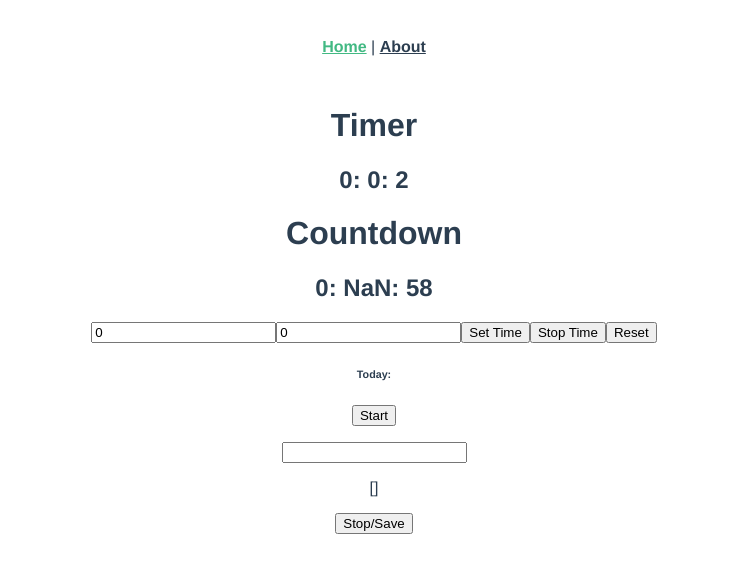
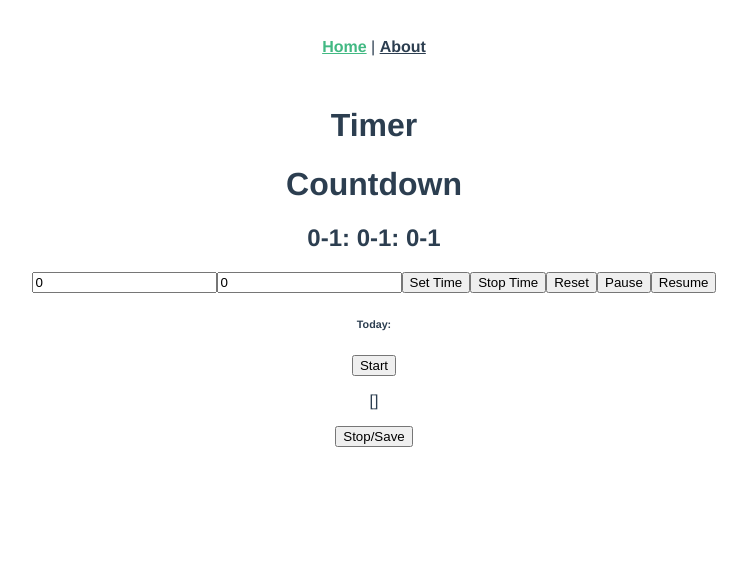
Before and after one commit to zenonn37/time, a Vue app: page / in a window 1280 px wide. Both pictures are taken after a click on the button "Start". Shown: the top 572 px of the page, without its empty margins (266-1013 px from the left). Built offline with nearby package versions, Linux system fonts and the light colour scheme.

Commit message:
fixed count timer

```diff
--- a/package.json
+++ b/package.json
@@ -12,6 +12,7 @@
     "chart.js": "^2.9.2",
     "core-js": "^3.3.2",
     "moment": "^2.24.0",
+    "numeral": "^2.0.6",
     "vue": "^2.6.10",
     "vue-chartjs": "^3.5.0",
     "vue-router": "^3.1.3",
--- a/src/timer/timer.js
+++ /dev/null
@@ -1,3 +0,0 @@
-export const startTimer = setInterval(() => {
-
-}, 1000);
--- a/src/views/Home.vue
+++ b/src/views/Home.vue
@@ -2,32 +2,41 @@
   <div class="home">
     <h1>Timer</h1>
 
-    <h2>
+    <!-- <h2>
       <span>{{hour}}</span>:
       <span>{{minutes}}</span>:
       <span>{{seconds}}</span>
-    </h2>
+    </h2>-->
     <h1>Countdown</h1>
 
-    <h2>
-      <span>{{uid_hours}}</span>:
-      <span>{{uid_minutes}}</span>:
-      <span>{{uid_seconds}}</span>
+    <h2 v-if="d_seconds < 1">
+      <span>00</span> :
+      <span>00</span> :
+      <span>00</span>
     </h2>
+
+    <h2 v-else>
+      <span>{{d_hours}}</span>:
+      <span>{{d_minutes}}</span>:
+      <span>{{d_seconds}}</span>
+    </h2>
+
     <div class="time">
       <form @submit.prevent="onCountDown()">
-        <input type="number" v-model.trim="count.d_hours" />
-        <input type="number" v-model.trim="count.d_minutes" />
+        <input type="text" v-model.trim="count.d_hours" />
+        <input type="text" v-model.trim="count.d_minutes" />
 
         <input type="submit" value="Set Time" />
         <input type="button" value="Stop Time" @click="onStopTimer()" />
         <input type="button" value="Reset" @click="onResetTimer()" />
+        <input type="button" value="Pause" @click="onPause()" />
+        <input type="button" value="Resume" @click="onResume()" />
       </form>
     </div>
     <h6>Today:{{ today }}</h6>
     <button @click="timer()">Start</button>
     <p>
-      <NewEntry @entry="newTimer" />
+      <!-- <NewEntry @entry="newTimer" /> -->
     </p>
     <p>{{current}}</p>
     <button @click="saveTime()">Stop/Save</button>
@@ -35,25 +44,26 @@
 </template>
 
 <script>
-import NewEntry from "@/components/NewEntry";
+// import NewEntry from "@/components/NewEntry";
 import moment from "moment";
+
+//import numeral from "numeral";
 
 export default {
   name: "home",
   components: {
-    NewEntry
+    // NewEntry
   },
   data() {
     return {
+      d_seconds: 0,
+      d_minutes: 0,
+      d_hours: 0,
       count: {
-        d_seconds: 0,
         d_minutes: 0,
         d_hours: 0
       },
-      uid_seconds: 0,
-      uid_minutes: 0,
-      uid_hours: 0,
-      countD: false,
+
       hour: 0,
       minutes: 0,
       seconds: 0,
@@ -61,12 +71,16 @@ export default {
       start: "",
       end: "",
       result: "",
+      interval: "",
       //memory total
       total: 0,
       d_total: 0,
       stop: false,
+      stopCountDown: false,
       current: [],
       entry: "",
+      pause: 0,
+      save: false,
       today: ""
     };
   },
@@ -74,70 +88,83 @@ export default {
   computed: {},
   methods: {
     onCountDown() {
-      //set user time to doTimeMath()
-      this.doTimeMath(this.count.d_hours, this.count.d_minutes);
+      this.setTime();
     },
+
+    bosTimer() {
+      let seconds = this.save === true ? this.pause : this.entry;
+      this.stopCountDown = false;
+      const now = Date.now();
+      const then = now + seconds * 1000;
+      console.log({ now, then });
+      this.displayTimer(seconds);
+      this.interval = setInterval(() => {
+        const secondsLeft = Math.round((then - Date.now()) / 1000);
+        this.entry--;
+        //check to stop
+        if (secondsLeft < 1 || this.stopCountDown === true) {
+          clearInterval(this.interval);
+        }
+
+        this.displayTimer(secondsLeft);
+      }, 1000);
+    },
+    displayTimer(seconds) {
+      let minutes = Math.floor(seconds / 60);
+      const hour = Math.floor(seconds / 3600);
+      const min = minutes > 59 ? 59 : minutes;
+      const r_seconds = seconds % 60;
+
+      this.d_hours = hour < 10 ? `0${hour}` : hour;
+      this.d_seconds = r_seconds < 10 ? `0${r_seconds}` : r_seconds;
+
+      this.d_minutes = min < 10 ? `0${min}` : min;
+    },
+
+    setTime() {
+      let min = parseInt(this.count.d_minutes);
+      let hour = parseInt(this.count.d_hours);
+      let hours = hour > 0 ? hour * 3600 : 0;
+      let minutes = min > 0 ? min * 60 : 0;
+
+      let total = hours + minutes;
+      console.log(total);
+
+      this.entry = total;
+    },
+
     onStopTimer() {
-      this.countD = true;
+      this.stopCountDown = true;
     },
     onResetTimer() {
-      this.uid_hours = 0;
-      this.uid_minutes = 0;
-      this.uid_seconds = 0;
+      this.stopCountDown = true;
+      this.count.d_hours = 0;
+      this.count.d_minutes = 0;
+      this.d_seconds = 0;
+      this.d_minutes = 0;
+      this.d_hours = 0;
+      this.save = false;
+      this.pause = 0;
     },
-    //parse user time to seconds
-    doTimeMath(hou, min) {
-      let hours = parseInt(hou);
-      let minute = parseInt(min);
+    onPause() {
+      let current = this.entry;
+      this.pause = current;
+      this.save = false;
+      this.stopCountDown = true;
+    },
+    onResume() {
+      this.save = true;
+      this.bosTimer();
+      console.log("pressed");
+    },
 
-      let hour = hours > 0 ? hours * 3600 : 0;
-      let minutes = minute > 0 ? minute * 60 : 0;
-
-      let seconds = hour + minutes;
-
-      this.countDown(seconds);
-
-      console.log(seconds);
-    },
-    newTimer(value) {
-      this.entry = value;
-      this.timer();
-    },
-    //timer function countdown
-    countDown(sec) {
-      let user = sec;
-      let seconds = 60;
-      let hours = sec >= 3600 ? sec / 3600 : 0;
-      let minutes = sec / 60;
-
-      // seconds = sec;
-      this.uid_seconds = seconds;
-      this.uid_minutes = minutes >= 60 ? 60 : minutes;
-      this.uid_hours = hours;
-      let timer = setInterval(() => {
-        seconds--;
-
-        console.log(seconds);
-        this.uid_seconds = seconds;
-        if (seconds === 0) {
-          seconds = 60;
-          minutes--;
-          this.uid_minutes = minutes;
-        }
-        if (minutes === 0) {
-          hours--;
-          minutes = 60;
-          this.uid_hours = hours;
-        }
-
-        if (user === 0 || this.countD === true) {
-          clearInterval(timer);
-        }
-      }, 1000);
-    },
     //timer function starts clock countup
     timer() {
-      this.countDown();
+      this.onResetTimer();
+      this.bosTimer();
+
+      // this.countDown();
+      // this.runClock();
       this.start = moment();
       this.stop = false;
       this.total = 0;
@@ -173,14 +200,14 @@ export default {
     totalTime() {
       const seconds = [];
       this.current.map(t => {
-        console.log(t.time);
+        // console.log(t.time);
         seconds.push(t.time);
       });
       let total = seconds.reduce((curr, acc) => {
         return curr + acc;
       }, 0);
 
-      console.log(total);
+      // console.log(total);
 
       let sec = 0;
       let minutes = 0;
@@ -193,7 +220,7 @@ export default {
       } else {
         sec = total;
       }
-      console.log(minutes);
+      // console.log(minutes);
 
       this.today = hours + ":" + Math.round(minutes) + ":" + sec;
     },
@@ -209,7 +236,7 @@ export default {
       });
       this.total = 0;
 
-      console.log(time);
+      // console.log(time);
       this.stop = true;
       this.totalTime();
     }
```
Also changed, not shown: 1 other file (tests, documents, lock files or other folders).
